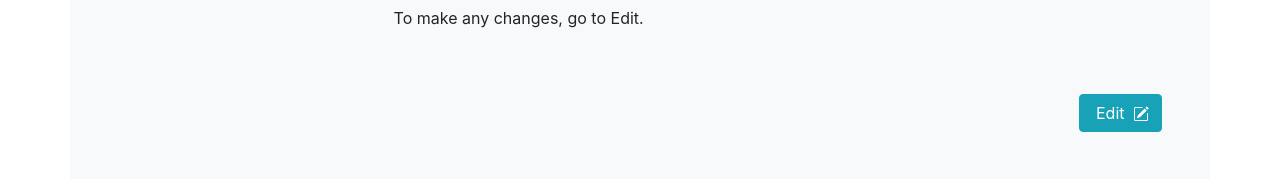
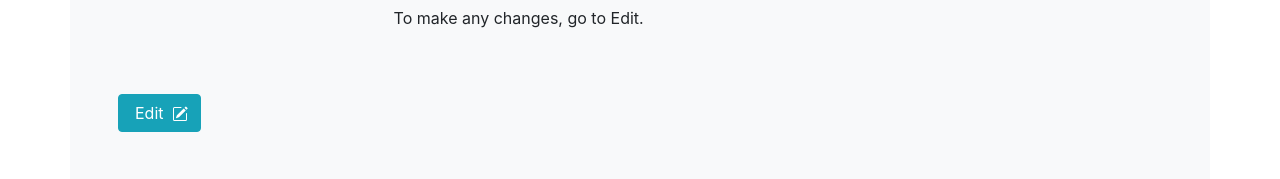
Before and after one commit to gpham99/qrc-schedule-system, a React (Create React App) app in the folder frontend/: page /admin/tutor-info in a window 1280 px wide. Shown: the part 399-578 px from the top of the page. Built offline with nearby package versions, Linux system fonts and the light colour scheme; no server answers; sample sign-in values are in the browser's storage.

Commit message:
Attempt to put the tutor status save button in the top left

```diff
--- a/frontend/src/Components/Admin/TutorInfo.js
+++ b/frontend/src/Components/Admin/TutorInfo.js
@@ -103,7 +103,13 @@ const TutorInfo = () => {
       </div>
 
       {/* pencil button */}
-      <div class="d-flex justify-content-end p-4">
+      <div class="d-flex justify-content-between p-4">
+          {/* submit change button */}
+      {editMode === 1 && (
+          <button type="button" className="btn btn-info" onClick={submitChange}>
+            Save Changes
+          </button>
+      )}
         {editMode === 0 ? (
           <button class="btn btn-info" onClick={toggleEditMode}>
             <span class="p-1"> Edit </span>
@@ -208,15 +214,6 @@ const TutorInfo = () => {
           </tbody>
         </table>
       </div>
-
-      {/* submit change button */}
-      {editMode === 1 && (
-        <div className="p-2">
-          <button type="button" className="btn btn-info" onClick={submitChange}>
-            Save Changes
-          </button>
-        </div>
-      )}
     </div>
   );
 };
```
